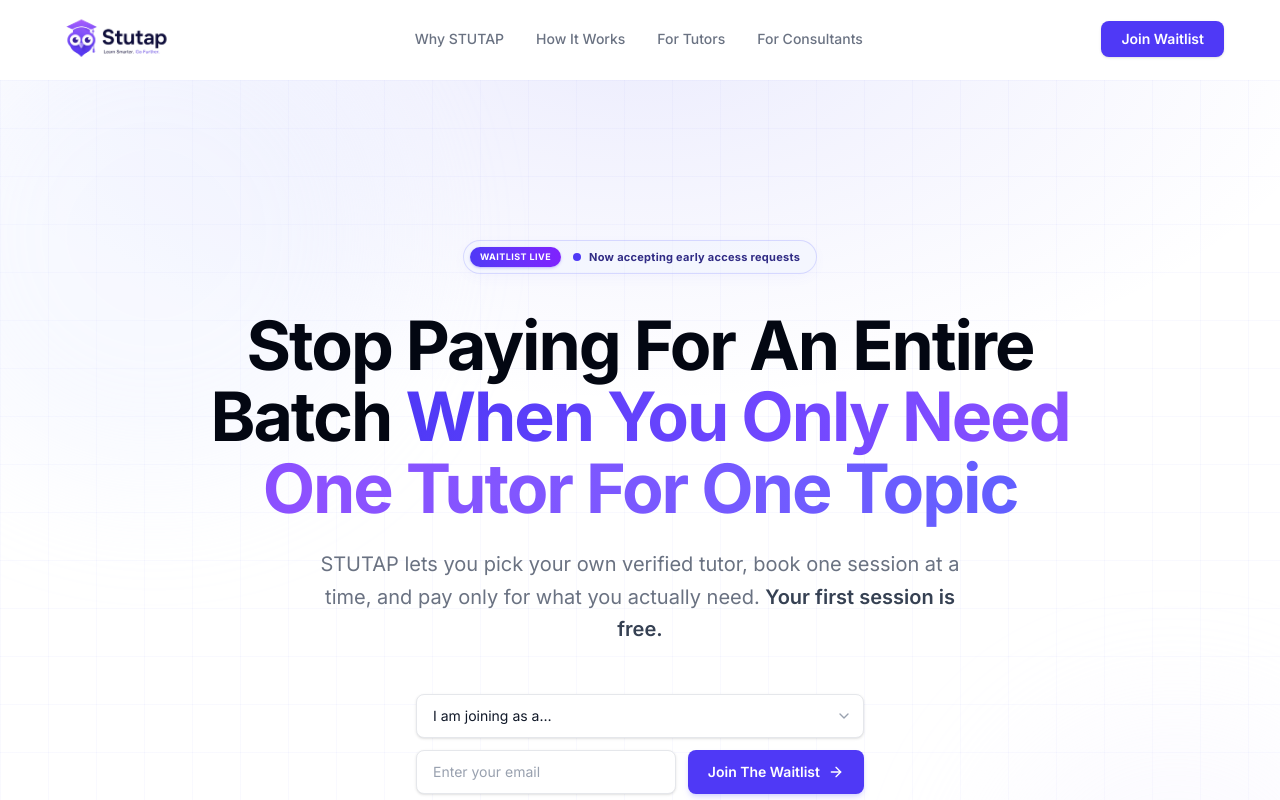
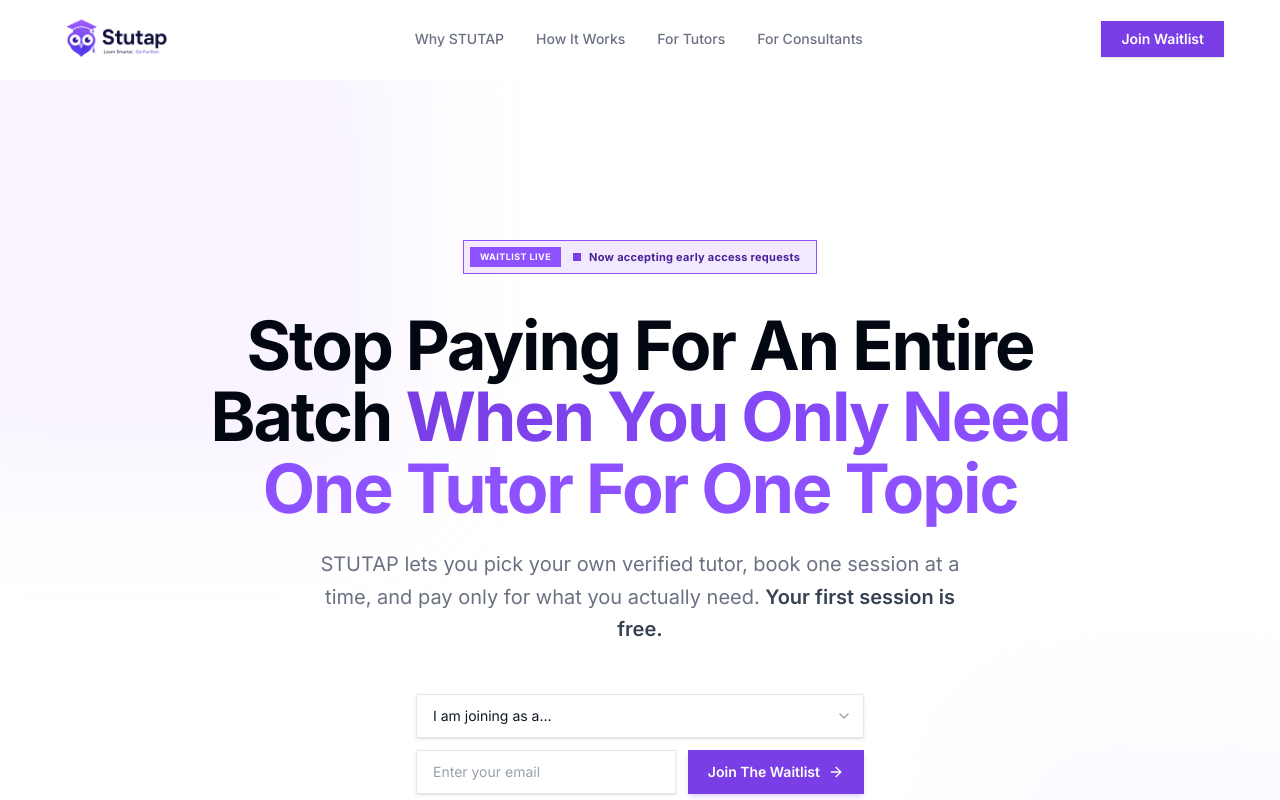
Before and after one commit to abdulmoeez222/educonnect, a React (Vite) app in the folder frontend/educonnect/: page / in a window 1280 px wide. Shown: the top 800 px of the page. Built offline with nearby package versions, Linux system fonts and the light colour scheme.

Commit message:
style: global redesign - square cards, solid colors, pure #8D51FF purple theme

```diff
--- a/frontend/educonnect/src/index.css
+++ b/frontend/educonnect/src/index.css
@@ -88,10 +88,25 @@
   --text-9xl: 8rem;
   --text-9xl--line-height: 1;
 
-  --radius-sm: calc(var(--radius) - 4px);
-  --radius-md: calc(var(--radius) - 2px);
-  --radius-lg: var(--radius);
-  --radius-xl: calc(var(--radius) + 4px);
+  --color-indigo-50: #f3e9ff;
+  --color-indigo-100: #e5d1ff;
+  --color-indigo-200: #d0b0ff;
+  --color-indigo-300: #b886ff;
+  --color-indigo-400: #a164ff;
+  --color-indigo-500: #8D51FF;
+  --color-indigo-600: #7a3ee6;
+  --color-indigo-700: #6830cc;
+  --color-indigo-800: #5726b3;
+  --color-indigo-900: #492199;
+  --color-indigo-950: #291066;
+
+  --radius-sm: 0px;
+  --radius-md: 0px;
+  --radius-lg: 0px;
+  --radius-xl: 0px;
+  --radius-2xl: 0px;
+  --radius-3xl: 0px;
+  --radius-full: 0px;
 }
 
 /* LIGHT MODE */
--- a/frontend/educonnect/src/pages/Landing.tsx
+++ b/frontend/educonnect/src/pages/Landing.tsx
@@ -263,23 +263,18 @@
         </div>
       )}
 
-      {/* ── SECTION 1: HERO ─────────────────────────────────────── */}
       <section
         id="hero"
-        className="relative px-6 md:px-14 pt-28 pb-24 md:pt-40 md:pb-36 w-full overflow-hidden"
-        style={{ background: "radial-gradient(ellipse 80% 55% at 50% -5%, rgba(99,102,241,0.12) 0%, transparent 70%)" }}
+        className="relative px-6 md:px-14 pt-28 pb-24 md:pt-40 md:pb-36 w-full bg-white overflow-hidden"
       >
-        {/* Fine grid overlay */}
-        <div className="pointer-events-none absolute inset-0"
-          style={{ backgroundImage: "linear-gradient(rgba(99,102,241,0.04) 1px, transparent 1px), linear-gradient(90deg, rgba(99,102,241,0.04) 1px, transparent 1px)", backgroundSize: "48px 48px" }} />
 
         <div className="max-w-4xl mx-auto text-center relative z-10">
           {/* Eyebrow badge */}
           <div
-            className="inline-flex items-center gap-3 rounded-full border border-indigo-500/20 bg-indigo-50/40 p-1.5 pr-4 text-xs font-semibold text-indigo-950 mb-9 shadow-[0_4px_15px_-3px_rgba(99,102,241,0.06)] hover:border-indigo-500/30 transition-all duration-300 hover:shadow-[0_4px_20px_-3px_rgba(99,102,241,0.1)] group cursor-pointer"
+            className="inline-flex items-center gap-3 border border-indigo-500 bg-indigo-50 p-1.5 pr-4 text-xs font-semibold text-black mb-9 hover:bg-indigo-100 transition-all duration-300 group cursor-pointer"
             style={{ animation: "fadeSlideDown 0.6s ease forwards" }}
           >
-            <span className="rounded-full bg-gradient-to-r from-indigo-600 to-violet-600 px-2.5 py-1 text-[9px] font-black uppercase tracking-wider text-white shadow-sm shadow-indigo-600/25 transition-transform group-hover:scale-105">
+            <span className="bg-indigo-500 px-2.5 py-1 text-[9px] font-black uppercase tracking-wider text-white transition-transform group-hover:scale-105">
               Waitlist Live
             </span>
             <span className="flex items-center gap-2">
@@ -509,10 +504,10 @@
           </div>
 
           <Reveal delay={300}>
-            <div className="mt-10 rounded-2xl border border-gray-100 bg-gray-50 px-8 py-6 text-center">
-              <p className="text-gray-700 font-semibold text-base md:text-lg">
+            <div className="mt-10 border border-gray-200 bg-white px-8 py-6 text-center">
+              <p className="text-black font-semibold text-base md:text-lg">
                 If it does not help,{" "}
-                <strong className="text-gray-900">you walk away having spent nothing and lost nothing.</strong>
+                <strong className="text-black font-bold">you walk away having spent nothing and lost nothing.</strong>
               </p>
             </div>
           </Reveal>
@@ -520,9 +515,7 @@
       </section>
 
       {/* ── SECTION 5: THE STAKES ───────────────────────────────── */}
-      <section id="stakes" className="py-16 md:py-28 px-6 md:px-14 bg-gray-950 relative overflow-hidden">
-        <div className="pointer-events-none absolute inset-0 opacity-[0.04]"
-          style={{ backgroundImage: "radial-gradient(white 1px, transparent 1px)", backgroundSize: "28px 28px" }} />
+      <section id="stakes" className="py-16 md:py-28 px-6 md:px-14 bg-black relative overflow-hidden">
 
         <div className="max-w-6xl mx-auto relative z-10 grid md:grid-cols-2 gap-10 md:gap-20 items-center">
           <div>
@@ -546,7 +539,7 @@
 
           {/* Timeline card */}
           <Reveal direction="right">
-            <div className="relative overflow-hidden rounded-xl border border-slate-800 bg-slate-900 p-8">
+            <div className="relative overflow-hidden rounded-xl border border-slate-800 bg-black p-8">
               <p className="text-xs font-bold text-slate-300 uppercase tracking-widest mb-6">The Cost of Delay</p>
               <div className="space-y-0">
                 {[
@@ -577,9 +570,6 @@
 
       {/* ── SECTION 6: GETS SMARTER ─────────────────────────────── */}
       <section id="smarter" className="py-16 md:py-28 px-6 md:px-14 bg-white relative overflow-hidden">
-        <div className="pointer-events-none absolute inset-0"
-          style={{ backgroundImage: "linear-gradient(rgba(99,102,241,0.03) 1px, transparent 1px), linear-gradient(90deg, rgba(99,102,241,0.03) 1px, transparent 1px)", backgroundSize: "40px 40px" }} />
-
         <div className="max-w-6xl mx-auto relative z-10 grid md:grid-cols-2 gap-10 md:gap-20 items-center">
           {/* Progress card */}
           <Reveal direction="left">
@@ -649,9 +639,7 @@
       </section>
 
       {/* ── SECTION 7: FOR TUTORS ───────────────────────────────── */}
-      <section id="tutors" className="py-28 px-6 md:px-14 bg-gray-950 relative overflow-hidden">
-        <div className="pointer-events-none absolute inset-0 opacity-[0.035]"
-          style={{ backgroundImage: "radial-gradient(white 1px, transparent 1px)", backgroundSize: "32px 32px" }} />
+      <section id="tutors" className="py-28 px-6 md:px-14 bg-black relative overflow-hidden">
 
         <div className="max-w-6xl mx-auto relative z-10 grid md:grid-cols-2 gap-20 items-center">
           <div className="grid grid-cols-2 gap-5">
@@ -742,9 +730,7 @@
       </section>
 
       {/* ── SECTION 9: WHAT MAKES THIS DIFFERENT ───────────────── */}
-      <section id="different" className="py-16 md:py-28 px-6 md:px-14 bg-gray-950 relative overflow-hidden">
-        <div className="pointer-events-none absolute inset-0 opacity-[0.035]"
-          style={{ backgroundImage: "radial-gradient(white 1px, transparent 1px)", backgroundSize: "32px 32px" }} />
+      <section id="different" className="py-16 md:py-28 px-6 md:px-14 bg-black relative overflow-hidden">
 
         <div className="max-w-5xl mx-auto relative z-10 text-center">
           <Reveal>
```
